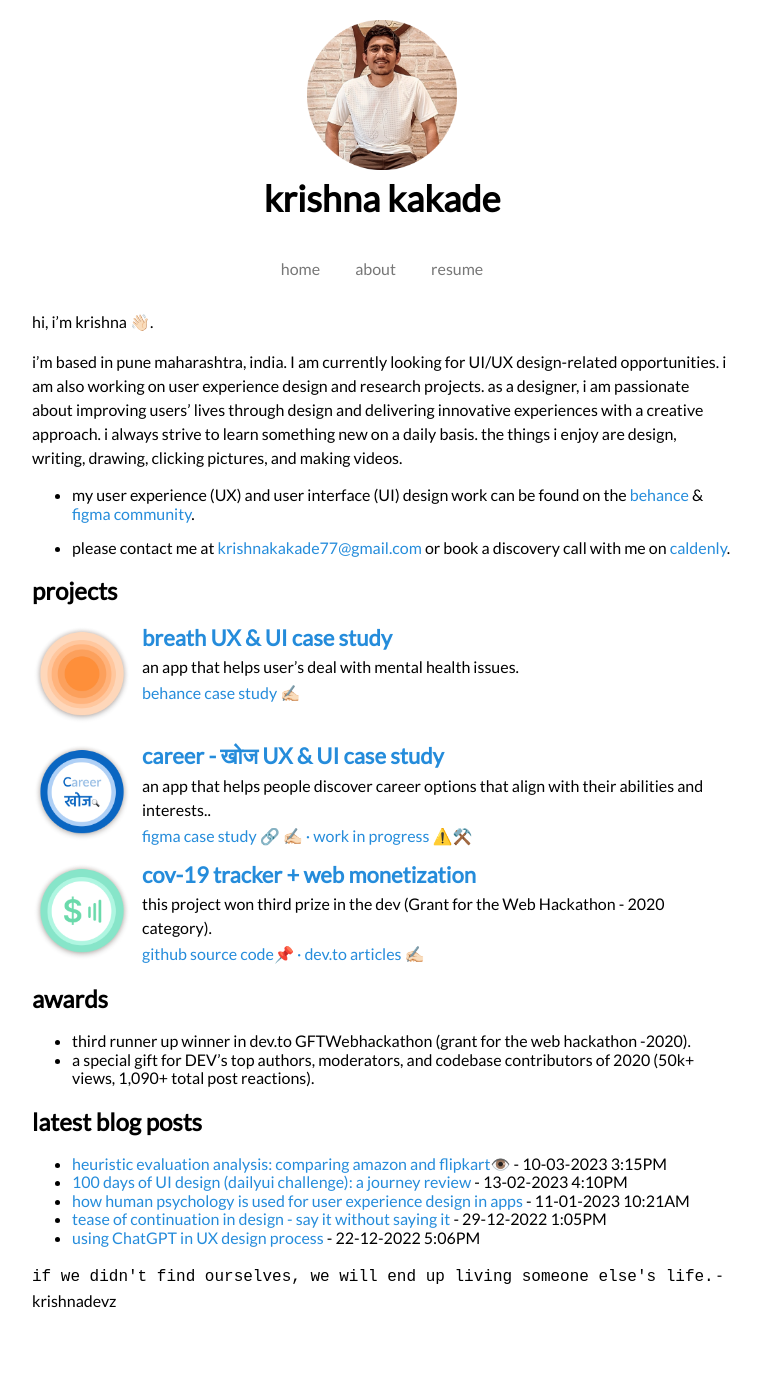
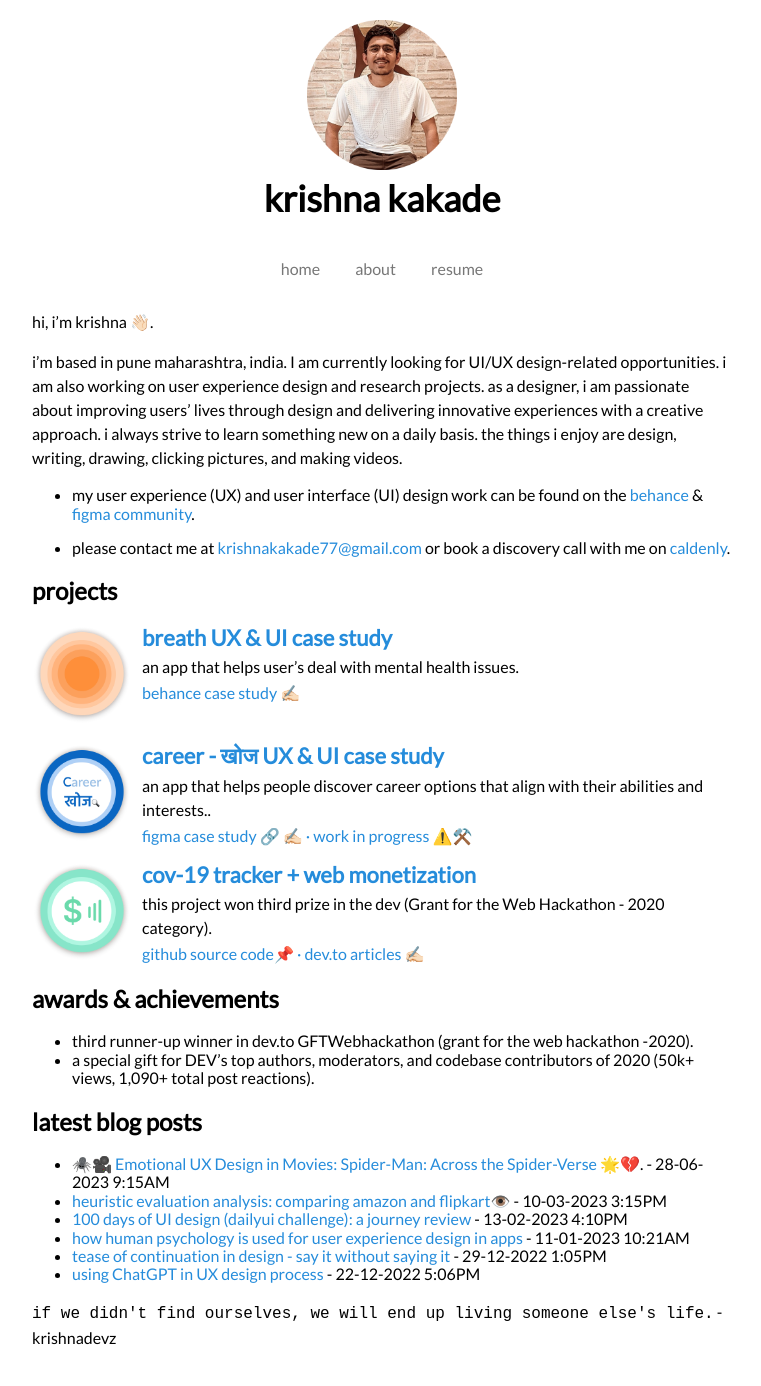
Before and after one commit to krishnadevz/krishnadevz.github.io, a Jekyll site: the page built from index.md, in a window 1280 px wide. Shown: the whole page, without its empty margins (258-1019 px from the left). Built offline with Jekyll 4.4.1, drawn with Linux system fonts in a browser that asks for light colours; nearby versions of some CDN libraries; before the commit the page ends 1349 px from its top, so only the background shows below that.

Commit message:
article updated

```diff
--- a/index.md
+++ b/index.md
@@ -24,13 +24,14 @@ the things i enjoy are design, writing, drawing, clicking pictures, and making v
 {% endfor %}
 
 
-## awards
+## awards & achievements
 
-* third runner up winner in dev.to GFTWebhackathon (grant for the web hackathon -2020).
+* third runner-up winner in dev.to GFTWebhackathon (grant for the web hackathon -2020).
 * a special gift for DEV's top authors, moderators, and codebase contributors of 2020 (50k+ views, 1,090+ total post reactions).
 
 ## latest blog posts
 
+* [🕷️🎥 Emotional UX Design in Movies: Spider-Man: Across the Spider-Verse 🌟💔](https://krishnakakade.medium.com/%EF%B8%8F-emotional-ux-design-in-movies-spider-man-across-the-spider-verse-2a6f1a9e1af0). - 28-06-2023 9:15AM
 * [heuristic evaluation analysis: comparing amazon and flipkart👁️](https://krishnakakade.medium.com/heuristic-evaluation-analysis-comparing-amazon-and-flipkart-2fa9c0fef87f) - 10-03-2023 3:15PM
 * [100 days of UI design (dailyui challenge): a journey review](https://krishnakakade.medium.com/100-days-of-ui-design-dailyui-challenge-a-journey-review-a29f22cb525c) - 13-02-2023 4:10PM
 *  [how human psychology is used for user experience design in apps](https://dev.to/krishnakakade/how-human-psychology-is-used-for-user-experience-design-in-apps-2odc) - 11-01-2023 10:21AM
```
